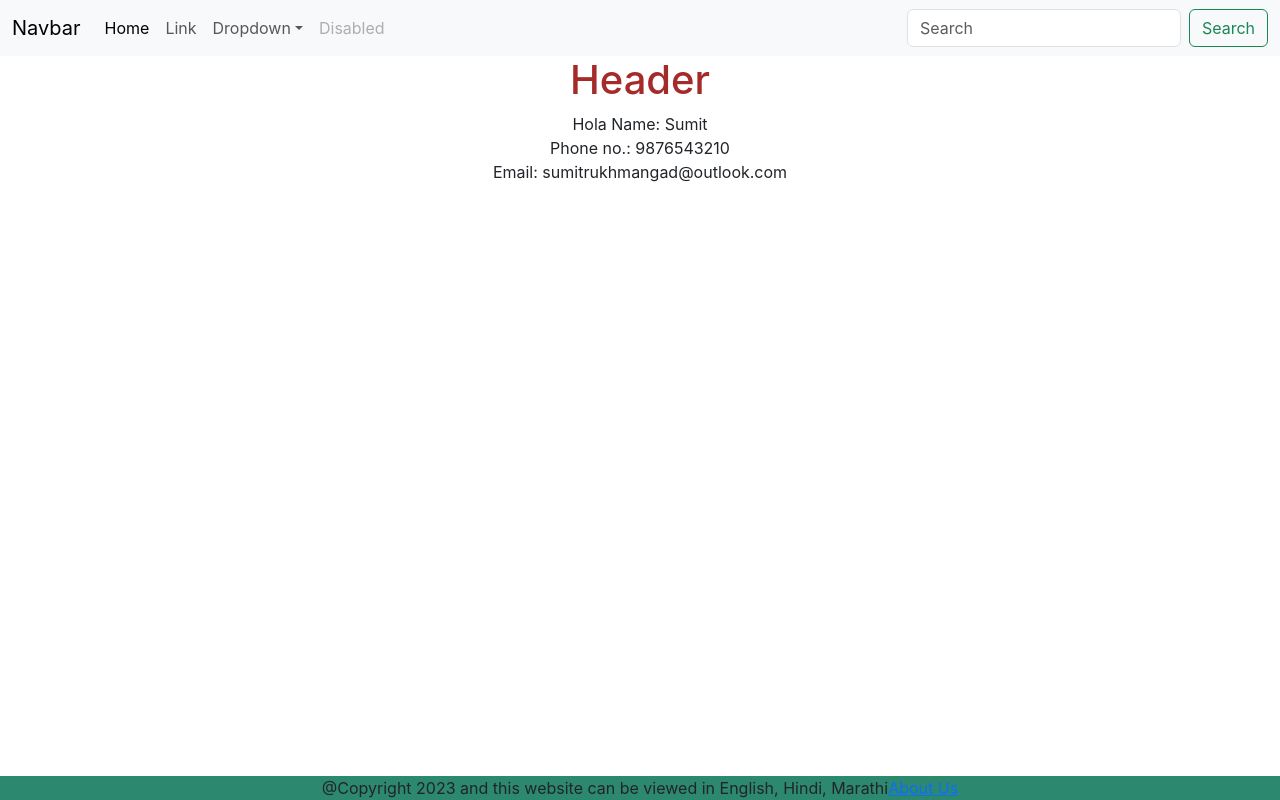
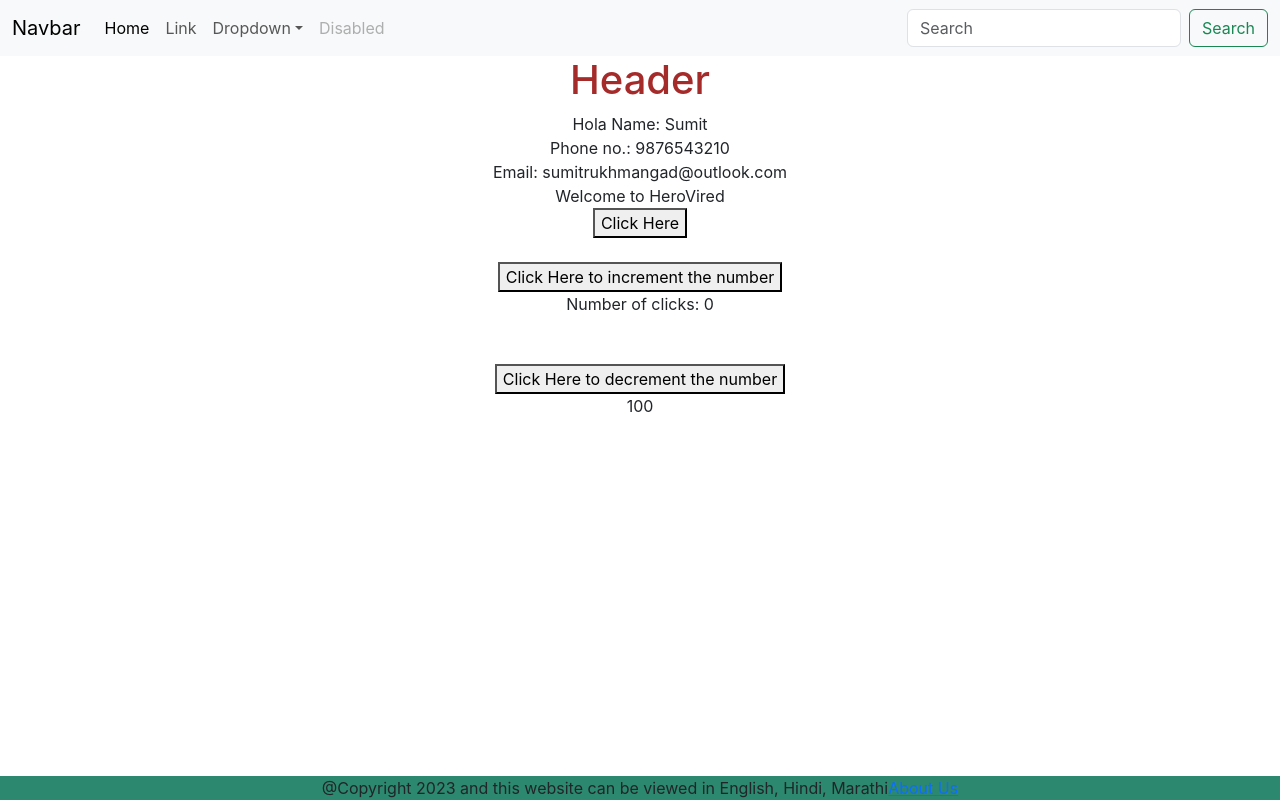
Before and after one commit to Srukhmangad/ClassReactLearning, a React (Create React App) app in the folder client/: page / in a window 1280 px wide. Built offline with nearby package versions, Linux system fonts and the light colour scheme.

Commit message:
WIP: Working with Hooks

```diff
--- a/client/src/App.js
+++ b/client/src/App.js
@@ -1,5 +1,6 @@
 import logo from './logo.svg';
 import './App.css';
+import { useState } from 'react';
 import Hello from './components/Hello';
 import Navbar from './components/Navbar';
 import Header from './components/Header';
@@ -11,7 +12,32 @@ function App() {
     name: 'Sumit',
     phone: '9876543210',
     email: 'sumitrukhmangad@outlook.com'
+    //States
+    //initials
+    //hooks: resposible for managing state of our webpage is (UseState)
+    //let[statevariable, statefunction]=useState(deafultState/ initialState)
+    //statevariable is responsible for storing the state of your component
+    //statefunction
   }
+    const [name,setName]=useState('HeroVired');
+    const [num,setNum]=useState(0);
+    const [decnum,setDecNum]=useState(100);
+
+    function HandleClick(){
+      if(name=='HeroVired'){setName('Hero')}
+      else{setName('HeroVired')}
+    }
+
+    function RevertName(){
+      setName('HeroVired')
+    }
+    function Increment(){
+      setNum(num+1)
+    }
+    function Decrement(){
+      setDecNum(decnum-1)
+    }
+
   let details= '@Copyright 2023'
   let language= 'English, Hindi, Marathi'
   let aboutus='About Us'
@@ -22,6 +48,13 @@ function App() {
 
       <Header></Header>
       <Contactus name={contactdetails.name} phone={contactdetails.phone} email={contactdetails.email} salutation={salutation[2]}></Contactus>
+      <div>Welcome to {name}</div>
+      <button onClick={HandleClick}>Click Here</button><br></br><br></br>
+      <button onClick={Increment}>Click Here to increment the number</button>
+      <div>Number of clicks: {num}</div><br></br><br></br>
+      <button onClick={Decrement}>Click Here to decrement the number</button>
+      <div>{decnum}</div>
+
 
       <Footer details={details} language={language} aboutus={aboutus}/>
     </div>
```
